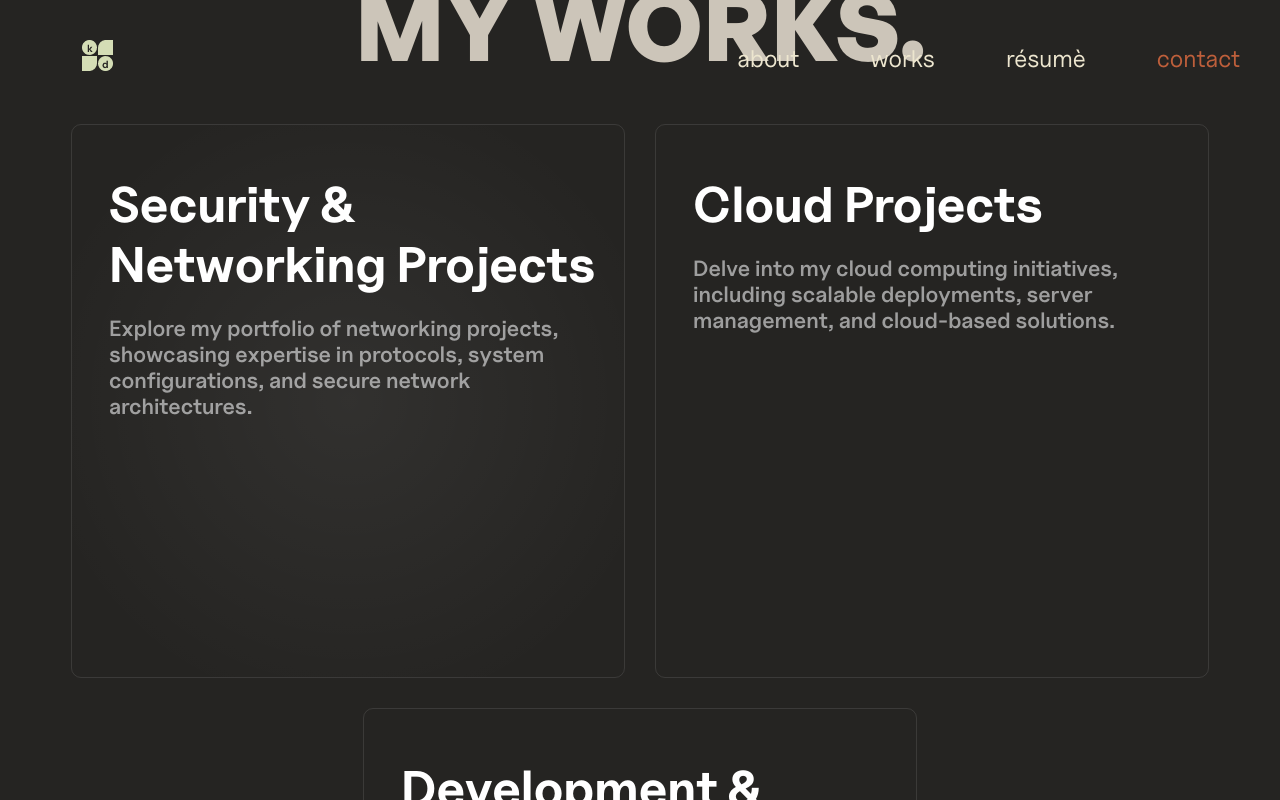
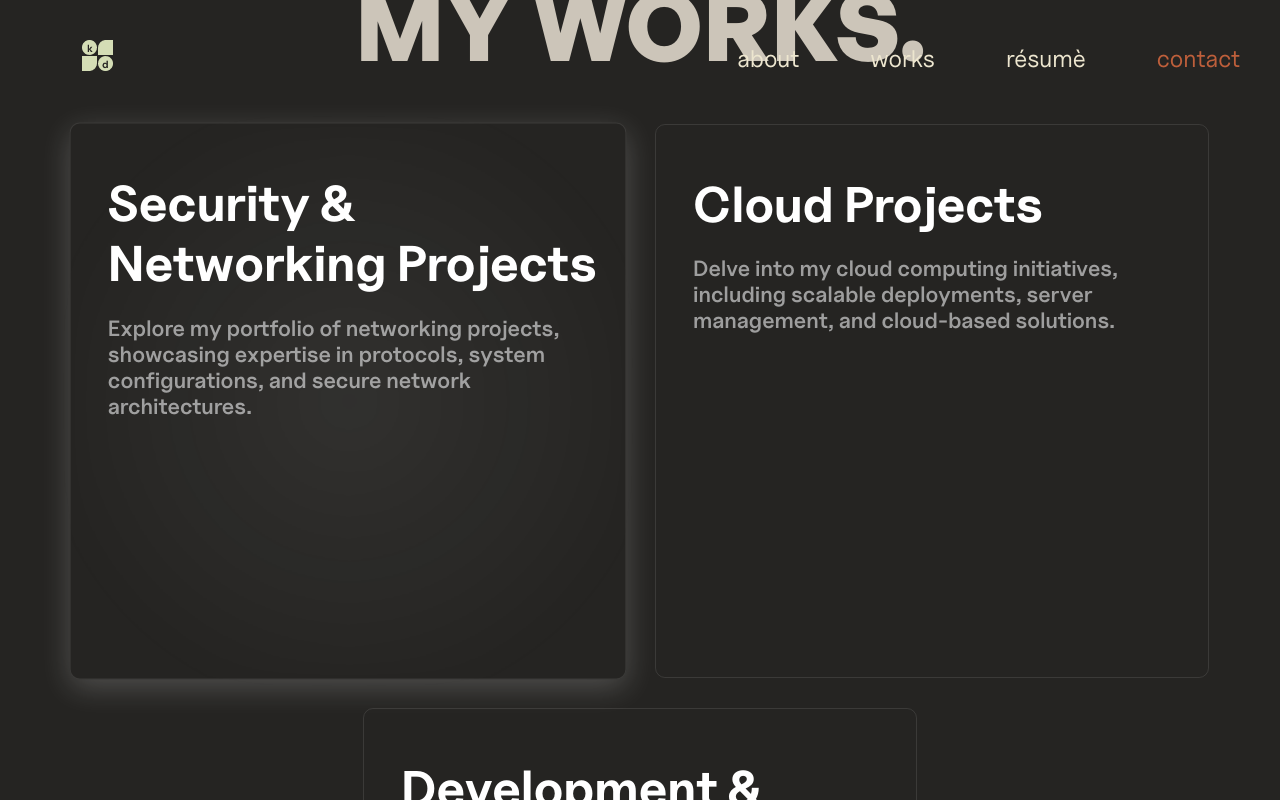
Before and after one commit to yakitoritrash/portfolio, a React (Create React App) app in the folder portfolio/: page / in a window 1280 px wide. In both pictures the pointer is over the element 348 px from the left and 2740 px from the top of the page. Shown: the part 2340-3140 px from the top of the page. Built offline with nearby package versions, Linux system fonts and the light colour scheme.

Commit message:
updated the hover effect on the tiles on page3

```diff
--- a/portfolio/src/Page3.css
+++ b/portfolio/src/Page3.css
@@ -63,10 +63,14 @@
     cursor: pointer;
     position: relative;
     padding: 20px;
+    transition: transform 0.3s ease, box-shadow 0.3s ease; /* Smooth transition */
+    will-change: transform; /* Optimizes the animation performance */
+
 }
 
 .page3 .card:hover::before {
     opacity: 1;
+    filter: blur(10px);
 }
 
 .page3 .card::before {
@@ -85,6 +89,7 @@
     transition: opacity 500ms;
     width: 100%;
     z-index: 2;
+    transition: opacity 500ms, filter 500ms;
 
 }
 
@@ -112,3 +117,8 @@
 .page3 .card:hover .card-title {
     color: #ffffff;
 }
+
+.page3 .card:hover {
+    transform: scale(1.005); /* Scale up the card slightly */
+    box-shadow: 0 8px 30px rgba(255, 255, 255, 0.2); /* Adds a shadow effect */
+}
```
